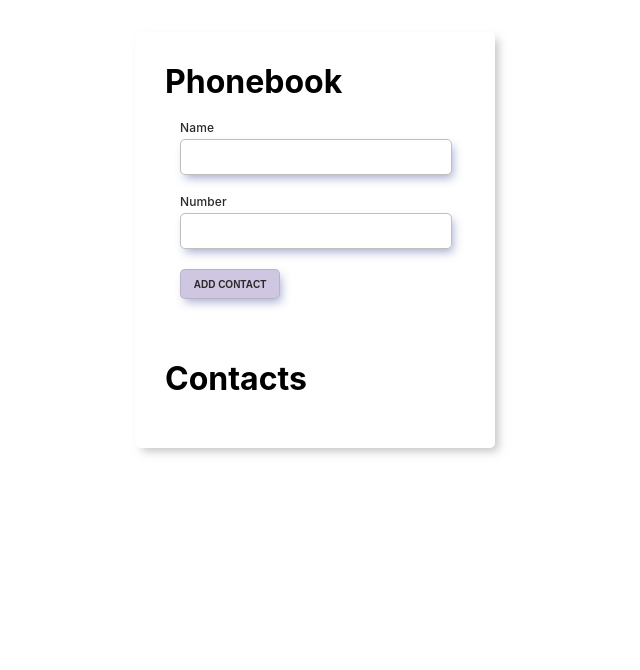
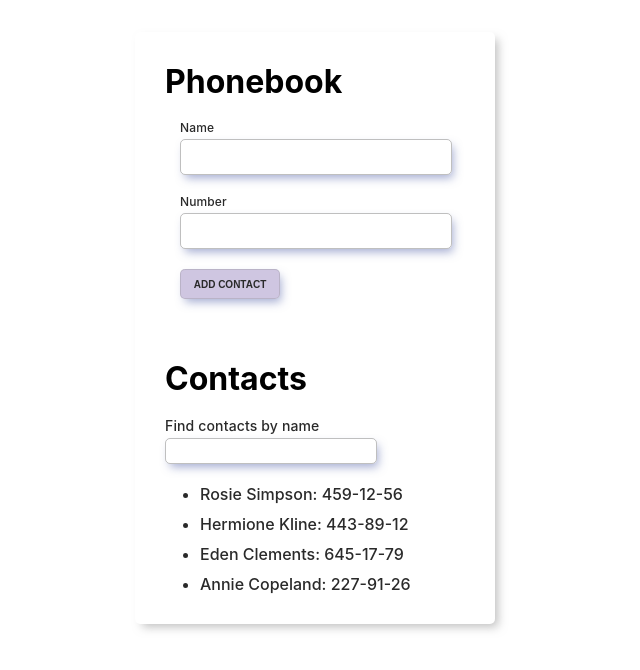
Before and after one commit to JuliaGolban/goit-react-hw-02-phonebook, a React (Create React App) app: page / in a window 1280 px wide. Shown: the top 670 px of the page, without its empty margins (325-965 px from the left). Built offline with nearby package versions, Linux system fonts and the light colour scheme; the HTML template or start-up script is replaced by a standard one.

Commit message:
added filter

```diff
--- a/src/App.js
+++ b/src/App.js
@@ -1,13 +1,18 @@
 import { Component } from 'react';
 import { ContactForm } from 'components/Form/Form';
 import { ContactList } from 'components/List/List';
-import { Container } from './App.styled';
+import { Filter } from 'components/Filter/Filter';
+import { Container, Section, Title } from './App.styled';
 
-export class App extends Component {
+class App extends Component {
   state = {
-    contacts: [],
-    name: '',
-    number: '',
+    contacts: [
+      { id: 'id-1', name: 'Rosie Simpson', number: '459-12-56' },
+      { id: 'id-2', name: 'Hermione Kline', number: '443-89-12' },
+      { id: 'id-3', name: 'Eden Clements', number: '645-17-79' },
+      { id: 'id-4', name: 'Annie Copeland', number: '227-91-26' },
+    ],
+    filter: '',
   };
 
   formSubmitHandler = formData => {
@@ -20,12 +25,34 @@ export class App extends Component {
     return this.setState({ contacts: contactsList });
   };
 
+  changeFilter = e => {
+    this.setState({ filter: e.currentTarget.value });
+  };
+
+  getVisibleContacts = () => {
+    const { filter, contacts } = this.state;
+    const normalizedFilter = filter.toLowerCase();
+
+    return contacts.filter(contact =>
+      contact.name.toLowerCase().includes(normalizedFilter)
+    );
+  };
+
   render() {
-    const { contacts } = this.state;
+    const { filter } = this.state;
+    const visibleContacts = this.getVisibleContacts();
+
     return (
       <Container>
-        <ContactForm onSubmit={this.formSubmitHandler} />
-        <ContactList contacts={contacts} />
+        <Section>
+          <Title as="h1">Phonebook</Title>
+          <ContactForm onSubmit={this.formSubmitHandler} />
+        </Section>
+        <Section>
+          <Title as="h2">Contacts</Title>
+          <Filter value={filter} onChange={this.changeFilter} />
+          <ContactList contacts={visibleContacts} />
+        </Section>
       </Container>
     );
   }
--- a/src/App.styled.js
+++ b/src/App.styled.js
@@ -1,6 +1,6 @@
 import styled from 'styled-components';
 
-export const Container = styled.div`
+const Container = styled.div`
   display: flex;
   flex-direction: column;
   align-items: flex-start;
@@ -12,3 +12,20 @@ export const Container = styled.div`
   border-radius: 5px;
   box-shadow: 5px 5px 10px -2px rgba(132, 132, 132, 0.5);
 `;
+const Section = styled.section`
+  display: flex;
+  flex-direction: column;
+  align-items: flex-start;
+  justify-content: center;
+
+  padding: 30px;
+`;
+
+const Title = styled.h1`
+  margin-bottom: 20px;
+  font-size: 32px;
+  font-weight: 700;
+  color: rgb(0, 0, 0);
+`;
+
+export { Container, Section, Title };
--- /dev/null
+++ b/src/components/Filter/Filter.jsx
@@ -0,0 +1,23 @@
+import React from 'react';
+import PropTypes from 'prop-types';
+import { FieldFilter, LabelFilter, InputFilter } from './Filter.styled';
+
+export const Filter = ({ value, onChange }) => {
+    return (
+        <FieldFilter>
+            <LabelFilter>Find contacts by name</LabelFilter>
+            <InputFilter
+                type="text"
+                name="filter"
+                title="Name may contain only letters"
+                value={value}
+                onChange={onChange}
+            />
+        </FieldFilter>
+    )
+}
+
+Filter.propTypes = {
+    value: PropTypes.string,
+    onChange: PropTypes.func
+}
--- /dev/null
+++ b/src/components/Filter/Filter.styled.js
@@ -0,0 +1,15 @@
+import styled from 'styled-components';
+import { Field, Label, Input } from '../Form/Form.styled';
+
+const FieldFilter = styled(Field)``;
+
+const LabelFilter = styled(Label)`
+  font-size: 14px;
+`;
+
+const InputFilter = styled(Input)`
+  width: 200px;
+  padding: 5px;
+`;
+
+export { FieldFilter, LabelFilter, InputFilter };
--- a/src/components/Form/Form.jsx
+++ b/src/components/Form/Form.jsx
@@ -1,24 +1,24 @@
 import React, { Component } from 'react';
-import { nanoid, customAlphabet } from 'nanoid';
-import { Section} from '../Section/Section';
+import { nanoid} from 'nanoid';
 import { Form, Field, Label, Input, Submit } from './Form.styled';
 
-export class ContactForm extends Component {
-    state = {
-        id: '',
+const INITIAL_STATE = {
     name: '',
     number:'',
-    };
+}
+
+export class ContactForm extends Component {
+    state = { ...INITIAL_STATE};
 
     handleChange = e => {
-        const { name, number, value} = e.currentTarget;
-        this.setState({ [name]: value, [number]: value })
+        const { name,  value} = e.currentTarget;
+        this.setState({ [name]: value})
         this.createID();
     }
 
     handleSubmit = e => {
         e.preventDefault();
-        this.props.onSubmit(this.state);
+        this.props.onSubmit({ ...this.state });
         this.reset();
     }
 
@@ -28,20 +28,21 @@ export class ContactForm extends Component {
     }
 
     reset = () => {
-        this.setState({ id: '', name: '', number:'' });
+        this.setState({ ...INITIAL_STATE });
     };
 
-    render(){
+    render() {
+        const { id, name, number } = this.state;
+
         return (
-            <Section title='Phonebook'>
             <Form onSubmit={this.handleSubmit}>
                 <Field>
                     <Label>Name</Label>
                     <Input
                         type="text"
                         name="name"
-                            contactId={this.state.id}
-                            value={this.state.name}
+                        contactId={id}
+                        value={name}
                         onChange={this.handleChange}
                         pattern="^[a-zA-Za-яА-Я]+(([' -][a-zA-Za-яА-Я ])?[a-zA-Za-яА-Я]*)*$"
                         title="Name may contain only letters, apostrophe, dash and spaces. For example Adrian, Jacob Mercer, Charles de Batz de Castelmore d'Artagnan"
@@ -52,8 +53,8 @@ export class ContactForm extends Component {
                     <Input
                         type="tel"
                         name="number"
-                            contactId={this.state.id}
-                            value={this.state.number}
+                        contactId={id}
+                        value={number}
                         onChange={this.handleChange}
                         pattern="\+?\d{1,4}?[-.\s]?\(?\d{1,3}?\)?[-.\s]?\d{1,4}[-.\s]?\d{1,4}[-.\s]?\d{1,9}"
                         title="Phone number must be digits and can contain spaces, dashes, parentheses and can start with +"
@@ -62,7 +63,6 @@ export class ContactForm extends Component {
                 </Field>
                 <Submit type="submit">Add contact</Submit>
             </Form>
-            </Section>
         );
     }
 }
--- a/src/components/List/List.jsx
+++ b/src/components/List/List.jsx
@@ -1,25 +1,22 @@
 import React from 'react';
 import PropTypes from 'prop-types';
-import { Section} from '../Section/Section';
 import { List, Item } from './List.styled';
 
 export const ContactList = ({ contacts }) => {
     return (
-        <Section title='Contacts'>
-            <List>
-                {contacts.map(({ id, name, number }) => {
-                    return (<Item key={id}>{name}: {number}</Item>)
-                })}
-            </List>
-        </Section>
+        <List>
+            {contacts.map(({ id, name, number }) => {
+            return (<Item key={id}>{name}: {number}</Item>)
+            })}
+        </List>
     )
 }
 
 ContactList.propTypes = {
-    contacts: PropTypes.PropTypes.arrayOf(
+    contacts: PropTypes.arrayOf(
          PropTypes.exact({
             id: PropTypes.string.isRequired,
             name: PropTypes.string.isRequired,
-            number: PropTypes.oneOfType([PropTypes.string, PropTypes.number]).isRequired,
+            number: PropTypes.string.isRequired,
          }))
 }
--- a/src/components/Section/Section.jsx
+++ /dev/null
@@ -1,16 +0,0 @@
-import React from 'react';
-import PropTypes from 'prop-types';
-import * as SC from '../Section/Section.styled';
-
-export const Section = ({title ="", children}) => {
-    return (
-        <SC.Section>
-            <SC.Title>{title}</SC.Title>
-            {children}
-        </SC.Section>)
-}
-
-Section.propTypes = {
-  title: PropTypes.string,
-  children: PropTypes.any,
-};
--- a/src/components/Section/Section.styled.js
+++ /dev/null
@@ -1,19 +0,0 @@
-import styled from 'styled-components';
-
-const Section = styled.section`
-  display: flex;
-  flex-direction: column;
-  align-items: flex-start;
-  justify-content: center;
-
-  padding: 30px;
-`;
-
-const Title = styled.h1`
-  margin-bottom: 20px;
-  font-size: 32px;
-  font-weight: 700;
-  color: rgb(0, 0, 0);
-`;
-
-export { Section, Title };
```
Lines whose indentation alone changed are shown as unchanged.
